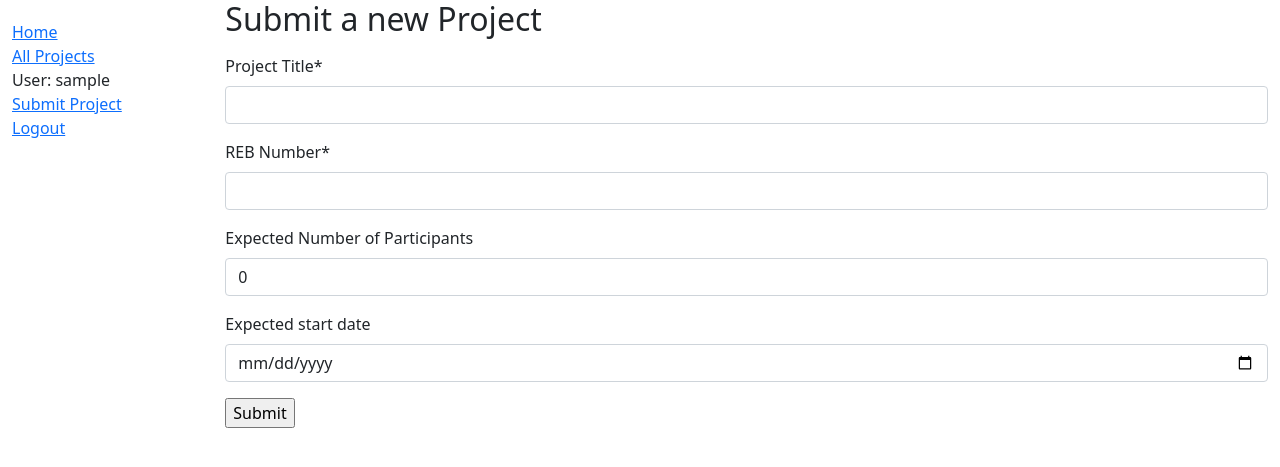
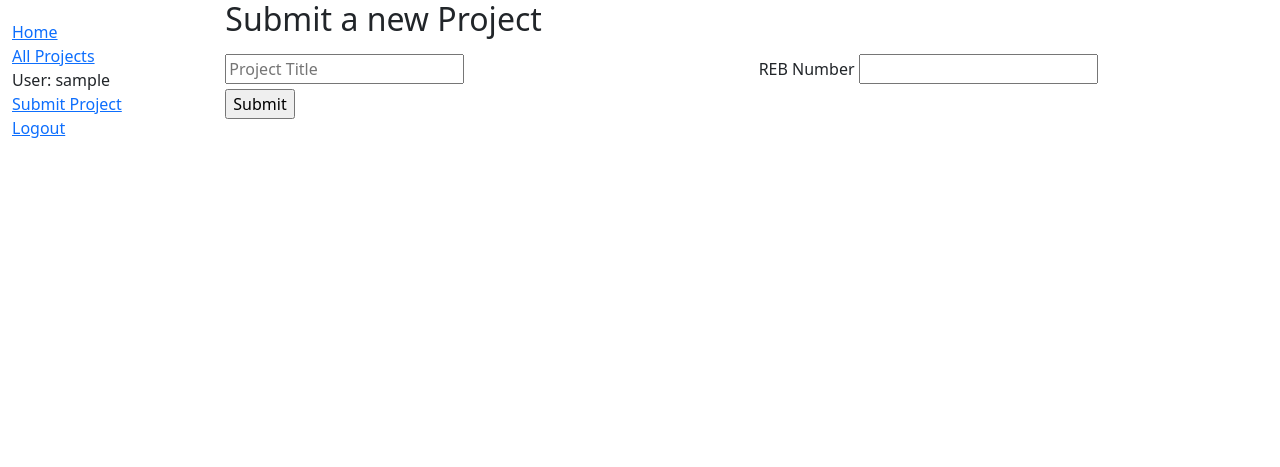
Before and after one commit to shlfung/epup, a Django app: page /projects/create/ in a window 1280 px wide. Shown: the top 467 px of the page. Run offline with Django 4.2, Linux system fonts and the light colour scheme; the visitor is signed in with stand-in values (Sample User, id 1); some libraries are stand-ins or nearby versions.

Commit message:
Moving away from using django crispy forms

```diff
--- a/projects/forms.py
+++ b/projects/forms.py
@@ -12,27 +12,29 @@ from crispy_forms.layout import Layout, Field, Row
 
 class ProjectForm(forms.ModelForm):
 
+    title = forms.CharField(widget=forms.TextInput(attrs={'aria-label': 'Project Title', 'placeholder' : "Project Title" }))
+
     expected_start_date = forms.DateField(widget=forms.TextInput(attrs={'type': 'date'}),required=False)
-
-    def __init__(self, *args, **kwargs):
-        super(ProjectForm, self).__init__(*args, **kwargs)
-        self.helper = FormHelper(self)
-        self.helper.form_class = 'blue'
-        self.helper.label_class = 'red'
-        self.helper.css_class = 'yellow'
-
-        self.helper.layout = Layout(
-            Row(
-                Field('title', wrapper_class='green-text'),
-                Field('reb_num', css_class='bg-santared mw-100'),
-                Field('participant_expected_num'),
-                Field('expected_start_date'),
-
-                css_class='form-row',
-            )
-        )
 
     class Meta:
         model = Project
         fields = ['title', 'reb_num', 'participant_expected_num', 'expected_start_date']
         exclude = ['creator']
+
+    # def __init__(self, *args, **kwargs):
+    #     super(ProjectForm, self).__init__(*args, **kwargs)
+    #     self.helper = FormHelper(self)
+    #     self.helper.form_class = 'blue'
+    #     self.helper.label_class = 'red'
+    #     self.helper.css_class = 'yellow'
+
+    #     self.helper.layout = Layout(
+    #         Row(
+    #             Field('title', wrapper_class='green-text'),
+    #             Field('reb_num', css_class='bg-santared mw-100'),
+    #             Field('participant_expected_num'),
+    #             Field('expected_start_date'),
+
+    #             css_class='form-row',
+    #         )
+    #     )
--- a/projects/templates/project_form.html
+++ b/projects/templates/project_form.html
@@ -9,7 +9,15 @@
   <p>
     <form action="." method="post">
       {% csrf_token %}
-      {{ form|crispy }}
+      <div class="row">
+        <div class="col">
+      {{ form.title }}
+      </div>
+      <div class="col">
+        <label for="ProjectREBNumber" class="form-label">REB Number</label>
+        {{ form.reb_num }}
+      </div>
+      </div>
       <input type="submit" value="Submit" />
     </form>
 
```
